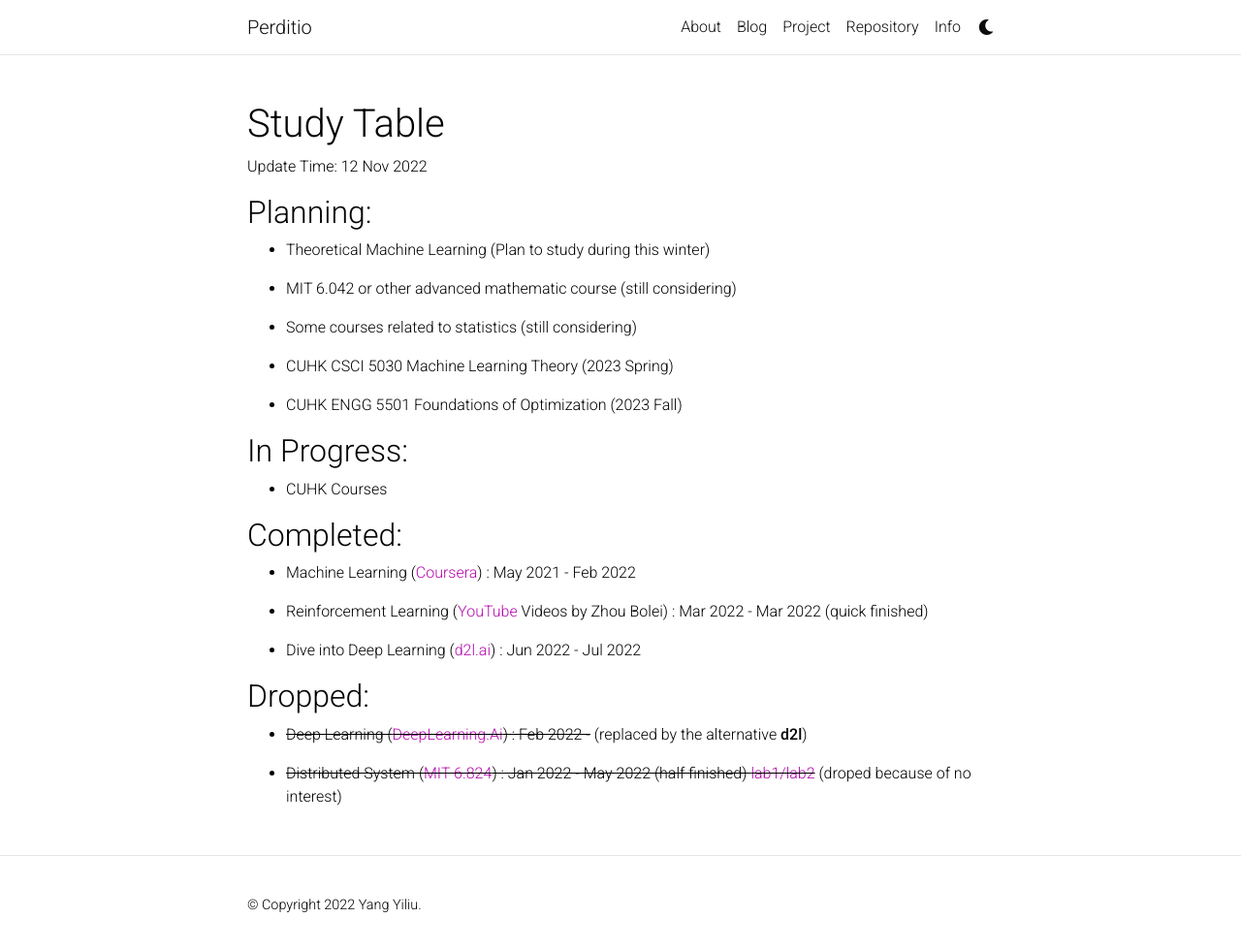
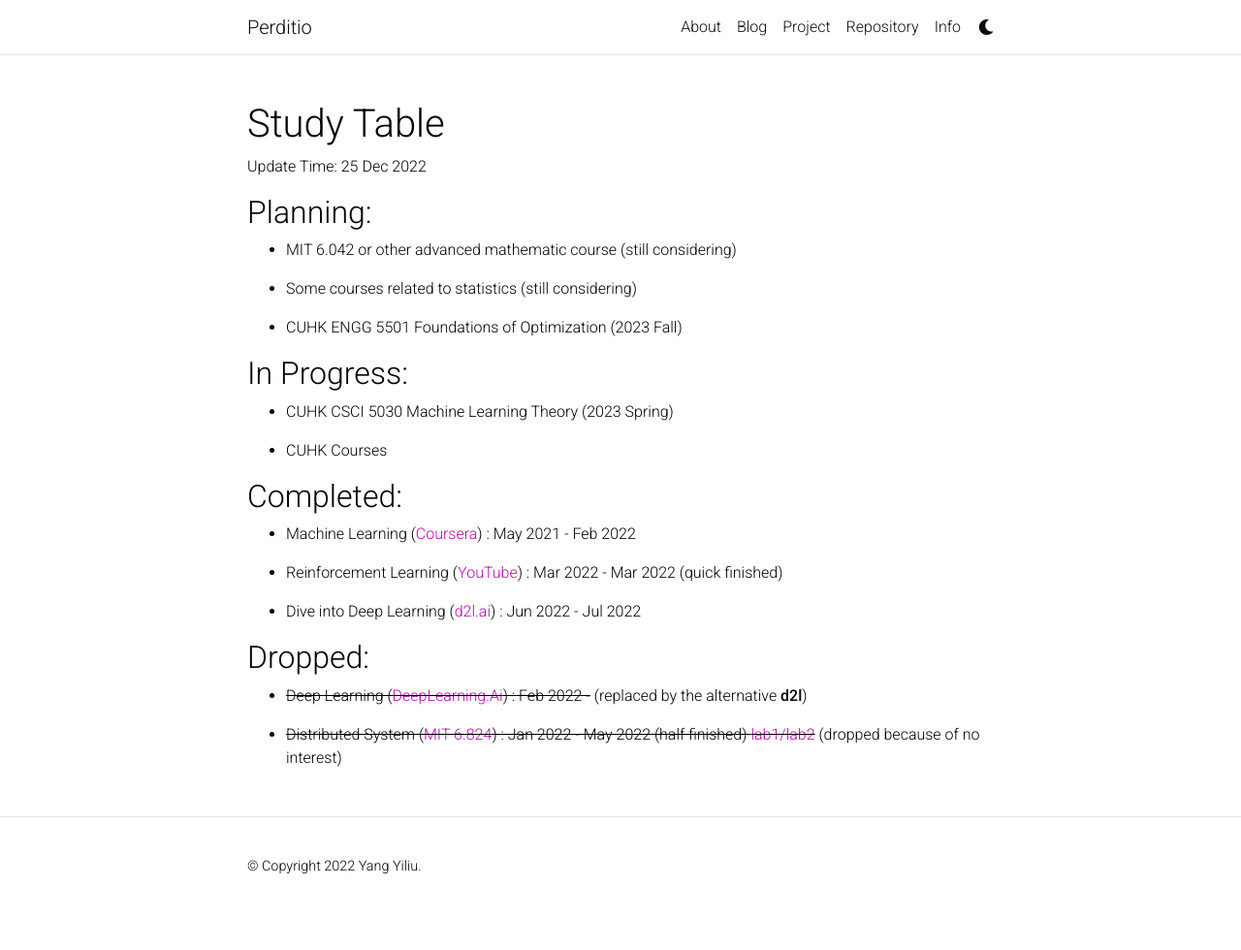
Before and after one commit to Yasgant/yasgant.github.io, a Jekyll site: the page built from table.md, in a window 1280 px wide and 984 px high. Shown: the top 980 px of the window at 97% size. Built offline with Jekyll 4.4.1, drawn with Linux system fonts in a browser that asks for light colours; full-size pictures stand in for the smaller copies a plugin makes; comment, search, counter and statistics services are not loaded; a style sheet for code colours, icons or effects is not loaded.

```diff
--- a/_data/cv.yml
+++ b/_data/cv.yml
@@ -49,7 +49,7 @@
 - title: ICPC & OI
   type: time_table
   contents:
-    - description: Don't know why I have so many bronze medals.
+    - description: I am planning to quit the ICPC team if I can only get bronze medals.
     - title: International Collegiate Programming Contest (ICPC)
       institution: CUHK
       year: 2020 - Present
--- a/table.md
+++ b/table.md
@@ -4,21 +4,19 @@ layout: default
 
 # Study Table
 
-Update Time: 12 Nov 2022
+Update Time: 25 Dec 2022
 
 ## Planning:
-
-* Theoretical Machine Learning (Plan to study during this winter)
 
 * MIT 6.042 or other advanced mathematic course (still considering)
 
 * Some courses related to statistics (still considering)
 
-* CUHK CSCI 5030 Machine Learning Theory (2023 Spring)
-
 * CUHK ENGG 5501 Foundations of Optimization (2023 Fall)
 
 ## In Progress:
+
+* CUHK CSCI 5030 Machine Learning Theory (2023 Spring)
 
 * CUHK Courses
 
@@ -26,11 +24,11 @@ Update Time: 12 Nov 2022
 
 * Machine Learning ([Coursera](https://www.coursera.org/learn/machine-learning)) : May 2021 - Feb 2022
 
-* Reinforcement Learning ([YouTube](https://github.com/zhoubolei/introRL) Videos by Zhou Bolei) : Mar 2022 - Mar 2022 (quick finished)
+* Reinforcement Learning ([YouTube](https://github.com/zhoubolei/introRL)) : Mar 2022 - Mar 2022 (quick finished)
 
 * Dive into Deep Learning ([d2l.ai](http://d2l.ai)) : Jun 2022 - Jul 2022
 
 ## Dropped:
 * ~~Deep Learning ([DeepLearning.Ai](https://www.coursera.org/specializations/deep-learning)) : Feb 2022 -~~ (replaced by the alternative **d2l**)
 
-* ~~Distributed System ([MIT 6.824](https://youtu.be/cQP8WApzIQQ)) : Jan 2022 - May 2022 (half finished) [lab1/lab2](https://github.com/Yasgant/6.824)~~ (droped because of no interest)
+* ~~Distributed System ([MIT 6.824](https://youtu.be/cQP8WApzIQQ)) : Jan 2022 - May 2022 (half finished) [lab1/lab2](https://github.com/Yasgant/6.824)~~ (dropped because of no interest)
```
Also changed, not shown: _layouts/about.html (+15 -1 lines), _news/2.md (added, +7 -0 lines), _posts/2022-12-25-EWC.md (added, +7 -0 lines), _news/1.md (renamed from _news/announcement_1.md), 1 other file.
